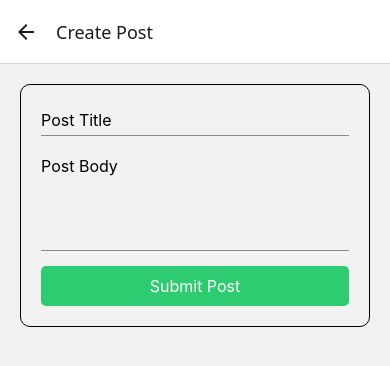
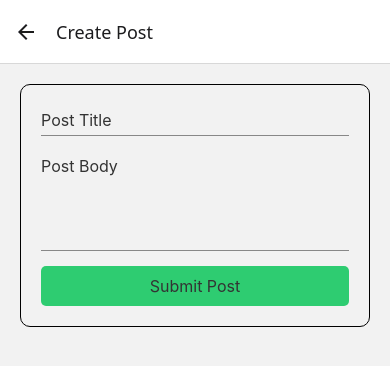
Before and after one commit to htetooyan-i/mini-social-feed-app, a React Native app: screen /CreatePost in a window 390 px wide. Shown: the top 366 px of the page. Built offline with nearby package versions, Linux system fonts and the light colour scheme.

Commit message:
Refractor code

```diff
--- a/App.tsx
+++ b/App.tsx
@@ -1,5 +1,5 @@
 import AppNavigator from './src/navigations/AppNavigator';
-import { PostsProvider } from './src/context/PostContext';
+import { PostsProvider } from './src/context/PostsProvider';
 
 export default function App() {
   return (
--- a/app.json
+++ b/app.json
@@ -5,7 +5,7 @@
     "version": "1.0.0",
     "orientation": "portrait",
     "icon": "./assets/icon.png",
-    "userInterfaceStyle": "light",
+    "userInterfaceStyle": "automatic",
     "newArchEnabled": true,
     "splash": {
       "image": "./assets/splash-icon.png",
--- a/src/components/Button.tsx
+++ b/src/components/Button.tsx
@@ -1,7 +1,8 @@
 import React from 'react';
 import { Pressable, View, Text, StyleSheet } from 'react-native';
 
-import COLORS from '../constants/colors';
+import { darkColors, lightColors} from '../constants/colors';
+import { useSystemTheme } from "../hooks/useSystemTheme";
 
 type Props = {
     title: string,
@@ -9,10 +10,15 @@ type Props = {
 }
 
 function Button({title, onPress}: Props) {
+
+    {/* Check scheme and set color set */}
+    const scheme = useSystemTheme();
+    const COLORS = scheme === 'dark' ? darkColors : lightColors;
+
     return (
         <View>
-            <Pressable style={styles.button} onPress={onPress}>
-                <Text style={styles.buttonText}>{title}</Text>
+            <Pressable style={[styles.button, { backgroundColor: COLORS.secondary}]} onPress={onPress}>
+                <Text style={[styles.buttonText, { color: COLORS.text}]}>{title}</Text>
             </Pressable>
         </View>
     );
@@ -20,14 +26,12 @@ function Button({title, onPress}: Props) {
 
 const styles = StyleSheet.create({
     button: {
-        backgroundColor: COLORS.secondary,
         padding: 10,
         borderRadius: 5,
 
     },
 
     buttonText: {
-        color: COLORS.textSecondary,
         fontSize: 16,
         textAlign: 'center',
     },
--- a/src/components/PostCard.tsx
+++ b/src/components/PostCard.tsx
@@ -1,5 +1,8 @@
 import React from 'react';
 import { View, Text, StyleSheet } from 'react-native';
+
+import { darkColors, lightColors} from '../constants/colors';
+import { useSystemTheme } from "../hooks/useSystemTheme";
 
 type PostCardProps = {
     title: string,
@@ -7,14 +10,20 @@ type PostCardProps = {
 }
 
 function PostCard({title, body}: PostCardProps) {
+
+
+    {/* Check scheme and set color set */}
+    const scheme = useSystemTheme();
+    const COLORS = scheme === 'dark' ? darkColors : lightColors;
+
     return (
-        <View style={styles.post_card}>
+        <View style={[styles.post_card, { borderColor: COLORS.borderPrimary}]}>
 
             {/* Post Title */}
-            <Text style={{fontSize: 18, fontWeight: 'bold', marginVertical: 10}}>{ title }</Text>
+            <Text style={{fontSize: 18, fontWeight: 'bold', marginVertical: 10, color: COLORS.text}}>{ title }</Text>
 
             {/* Post Body */}
-            <Text style={{fontSize: 16}}>{ body }</Text>
+            <Text style={{fontSize: 16, color: COLORS.text}}>{ body }</Text>
 
         </View>
     );
--- a/src/constants/colors.ts
+++ b/src/constants/colors.ts
@@ -1,11 +1,17 @@
-const COLORS = {
-    primary: '#3498db',
-    secondary: '#2ecc71',
-    background: '#f5f5f5',
-    textPrimary: '#333333',
-    textSecondary: '#ffffff',
-    borderPrimary: '#000000',
-    borderSecondary: '#888888',
+export const lightColors = {
+  primary: '#3498db',
+  secondary: '#2ecc71',
+  background: '#f5f5f5',
+  text: '#333333',
+  borderPrimary: '#000000',
+  borderSecondary: '#888888',
 };
 
-export default COLORS;
+export const darkColors = {
+  primary: '#153448ff',
+  secondary: '#16472bff',
+  background: '#111111',
+  text: '#ffffff',
+  borderPrimary: '#ffffff',
+  borderSecondary: '#d0d0d0ff',
+};
--- a/src/context/PostContext.tsx
+++ b/src/context/PostsProvider.tsx
@@ -1,17 +1,19 @@
-// context/PostsContext.tsx
 import { createContext, useContext, useState } from "react";
-import { Post } from "../types/Post";
+import { Post } from "../models/Post";
 
 type PostsContextType = {
   posts: Post[];
   addPost: (post: Post) => void;
 };
 
-const PostsContext = createContext<PostsContextType | null>(null);
+export const PostsContext = createContext<PostsContextType | null>(null);
 
-export function PostsProvider({ children }: { children: React.ReactNode }) {
+{/* Create a posts provider that wrap the app */}
+export function PostsProvider({ children } : { children: React.ReactNode}) {
+
   const [posts, setPosts] = useState<Post[]>([]);
 
+  {/* add new post at index 0 to current posts array */}
   const addPost = (post: Post) => {
     setPosts(prev => [post, ...prev]);
   };
@@ -21,12 +23,5 @@ export function PostsProvider({ children }: { children: React.ReactNode }) {
       {children}
     </PostsContext.Provider>
   );
+
 }
-
-export function usePosts() {
-  const context = useContext(PostsContext);
-  if (!context) {
-    throw new Error("usePosts must be used within PostsProvider");
-  }
-  return context;
-}
--- /dev/null
+++ b/src/hooks/usePosts.ts
@@ -0,0 +1,15 @@
+import { useContext } from "react"
+
+import { PostsContext } from "../context/PostsProvider"
+
+{/* Use post context from PostsProvider file */}
+export function usePosts() {
+
+    const context = useContext(PostsContext)
+
+    if (!context) {
+        throw new Error("usePosts must be used within PostsProvider");
+    }
+
+    return context;
+}
--- /dev/null
+++ b/src/hooks/useSystemTheme.ts
@@ -0,0 +1,15 @@
+import { Appearance, ColorSchemeName } from "react-native";
+import { useEffect, useState } from "react";
+
+export function useSystemTheme() {
+    const [scheme, setScheme] = useState<ColorSchemeName>(Appearance.getColorScheme())
+
+    useEffect(() => {
+        const sub = Appearance.addChangeListener(({ colorScheme }) => {
+            setScheme(colorScheme);
+        })
+        return () => sub.remove();
+    }, []);
+
+    return scheme;
+}
--- a/src/navigations/AppNavigator.tsx
+++ b/src/navigations/AppNavigator.tsx
@@ -1,6 +1,7 @@
 import { createNativeStackNavigator } from "@react-navigation/native-stack";
 import { NativeStackNavigationOptions } from '@react-navigation/native-stack';
-import { NavigationContainer } from '@react-navigation/native';
+import { NavigationContainer, DefaultTheme, DarkTheme } from '@react-navigation/native';
+import { useColorScheme } from "react-native";
 
 import { RootStackParamList } from "./types";
 import FeedScreen from "../screens/FeedScreen";
@@ -19,8 +20,11 @@ const CreatePostOptions: NativeStackNavigationOptions = {
 };
 
 function AppNavigator() {
+
+  const scheme = useColorScheme();
+
   return (
-        <NavigationContainer>
+      <NavigationContainer theme={scheme === "dark" ? DarkTheme : DefaultTheme}>
           <Stack.Navigator initialRouteName="Feed">
               <Stack.Screen name="Feed" component={FeedScreen} options={FeedOptions} />
               <Stack.Screen name="CreatePost" component={CreatePostScreen} options={CreatePostOptions} />
--- a/src/screens/CreatePostScreen.tsx
+++ b/src/screens/CreatePostScreen.tsx
@@ -3,13 +3,18 @@ import { View, Text, TextInput, StyleSheet } from 'react-native';
 import { NativeStackScreenProps } from '@react-navigation/native-stack';
 
 import Button from '../components/Button'
-import COLORS from '../constants/colors';
+import { darkColors, lightColors} from '../constants/colors';
 import { RootStackParamList } from '../navigations/types';
-import { usePosts } from "../context/PostContext";
+import { usePosts } from "../hooks/usePosts";
+import { useSystemTheme } from "../hooks/useSystemTheme";
 
 type Props = NativeStackScreenProps<RootStackParamList, 'CreatePost'>
 
 function CreatePostScreen({ navigation }: Props) {
+
+    {/* Check scheme and set color set */}
+    const scheme = useSystemTheme();
+    const COLORS = scheme === 'dark' ? darkColors : lightColors;
 
     {/* Get addPost from usePosts hook */}
     const { addPost } = usePosts();
@@ -30,10 +35,31 @@ function CreatePostScreen({ navigation }: Props) {
     };
 
     return (
-        <View style={styles.form_container}>
+        <View style={[styles.form_container, { borderColor: COLORS.borderPrimary }]}>
 
-            <TextInput placeholder="Post Title" onChangeText={onChangeTitle} value={title} style={styles.input_field}/>
-            <TextInput placeholder="Post Body" onChangeText={onChangeBody} value={body}  multiline={true} numberOfLines={4} style={[styles.input_field, styles.body_input_field]}/>
+            <TextInput
+            placeholder="Post Title"
+            onChangeText={onChangeTitle}
+            value={title}
+            style={[
+                styles.input_field,
+                { borderColor: COLORS.borderSecondary, color: COLORS.text}
+                ]}
+            />
+
+            <TextInput
+
+            placeholder="Post Body"
+            onChangeText={onChangeBody}
+            value={body}
+            multiline={true}
+            numberOfLines={4}
+            style={[
+                styles.input_field,
+                styles.body_input_field,
+                { borderColor: COLORS.borderSecondary, color: COLORS.text }
+            ]}
+            />
 
             <Button title="Submit Post" onPress={handleCreatePost} />
         </View>
@@ -52,14 +78,12 @@ const styles = StyleSheet.create({
     form_container: {
         padding: 20,
         borderWidth: 1,
-        borderColor: COLORS.borderPrimary,
         borderRadius: 10,
         margin: 20,
     },
 
     input_field: {
         borderBottomWidth: 1,
-        borderBottomColor: COLORS.borderSecondary,
         marginBottom: 15,
         fontSize: 16,
         paddingVertical: 5,
--- a/src/screens/FeedScreen.tsx
+++ b/src/screens/FeedScreen.tsx
@@ -1,11 +1,12 @@
-import { StyleSheet, View, SafeAreaView, Text, FlatList } from "react-native";
+import { StyleSheet, View, SafeAreaView, Text, FlatList, useColorScheme, Appearance } from "react-native";
 import { NativeStackScreenProps } from "@react-navigation/native-stack";
 
 import Button from '../components/Button';
-import COLORS from "../constants/colors";
+import { darkColors, lightColors } from "../constants/colors";
 import PostCard from "../components/PostCard";
 import { RootStackParamList } from "../navigations/types";
-import { usePosts } from "../context/PostContext";
+import { usePosts } from "../hooks/usePosts";
+import { useSystemTheme } from "../hooks/useSystemTheme";
 
 type Props = NativeStackScreenProps<RootStackParamList, 'Feed'>;
 
@@ -13,18 +14,21 @@ function FeedScreen({ navigation }: Props) {
 
     const { posts } = usePosts();
 
+    {/* Check scheme and set color set */}
+    const scheme = useSystemTheme();
+    const COLORS = scheme === 'dark' ? darkColors : lightColors;
+
     return (
-        <SafeAreaView style={styles.screen_container}>
-
+        <SafeAreaView style={[styles.screen_container, { backgroundColor: COLORS.background}]}>
             {/* Header Section */}
-            <View style={styles.header_continer}>
-                <Text style={styles.app_title}>Social App</Text>
+            <View style={[styles.header_continer, { backgroundColor: COLORS.primary}]}>
+                <Text style={[styles.app_title, { color: COLORS.text}]}>Social App</Text>
                 <Button title="Create Post" onPress={() => navigation.navigate('CreatePost')} />
             </View>
 
             {/* Content Section */}
             <FlatList
-                style={styles.content_container}
+                style={[styles.content_container]}
                 data={posts}
                 keyExtractor={item => item.id.toString()}
                 renderItem={({item}) => (
@@ -46,7 +50,6 @@ const styles = StyleSheet.create({
     },
 
     header_continer: {
-        backgroundColor: COLORS.primary,
         width: '100%',
         flexDirection: 'row',
         justifyContent: 'space-between',
@@ -57,7 +60,6 @@ const styles = StyleSheet.create({
 
     screen_container: {
         flex: 1,
-        backgroundColor: COLORS.background,
         alignItems: 'flex-start',
         justifyContent: 'flex-start',
     },
```
Also changed, not shown: src/models/Post.ts (renamed from src/types/Post.ts), 1 other file (tests, documents, lock files or other folders). Lines whose indentation alone changed are shown as unchanged.
